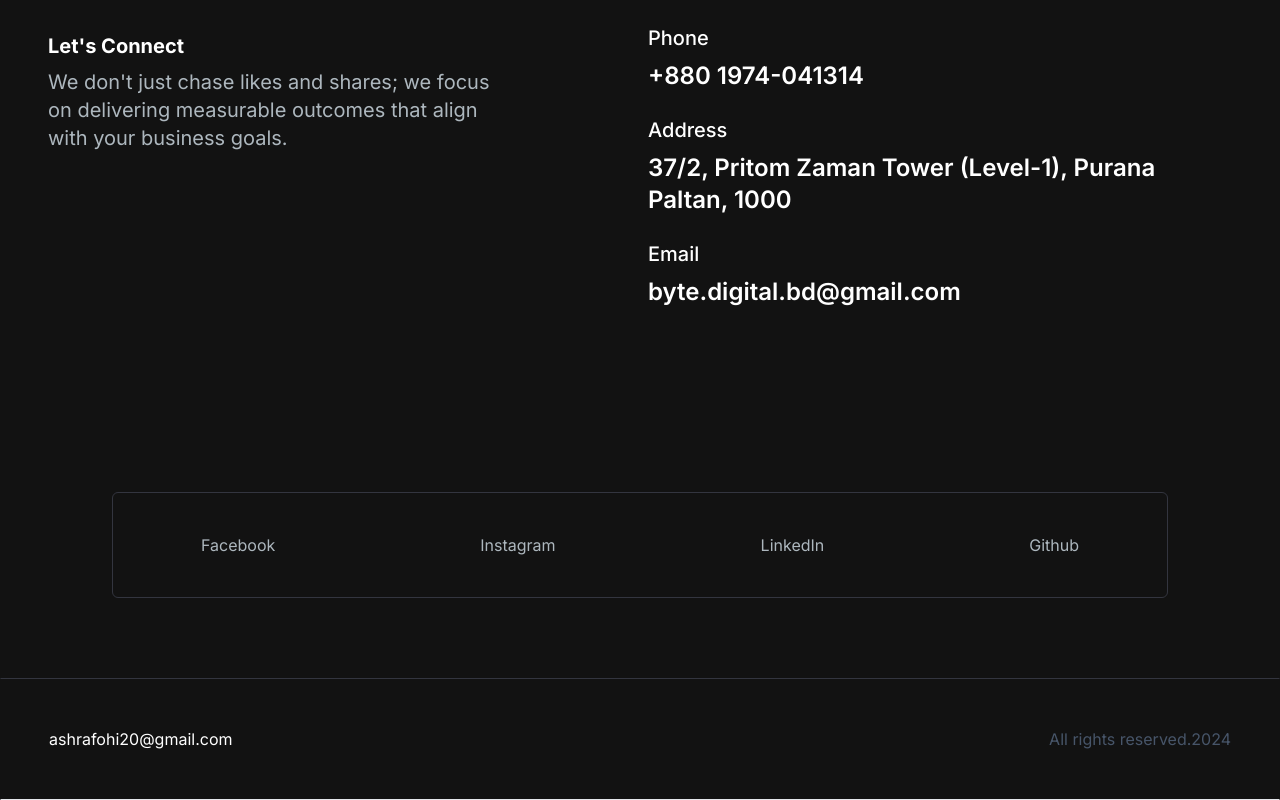
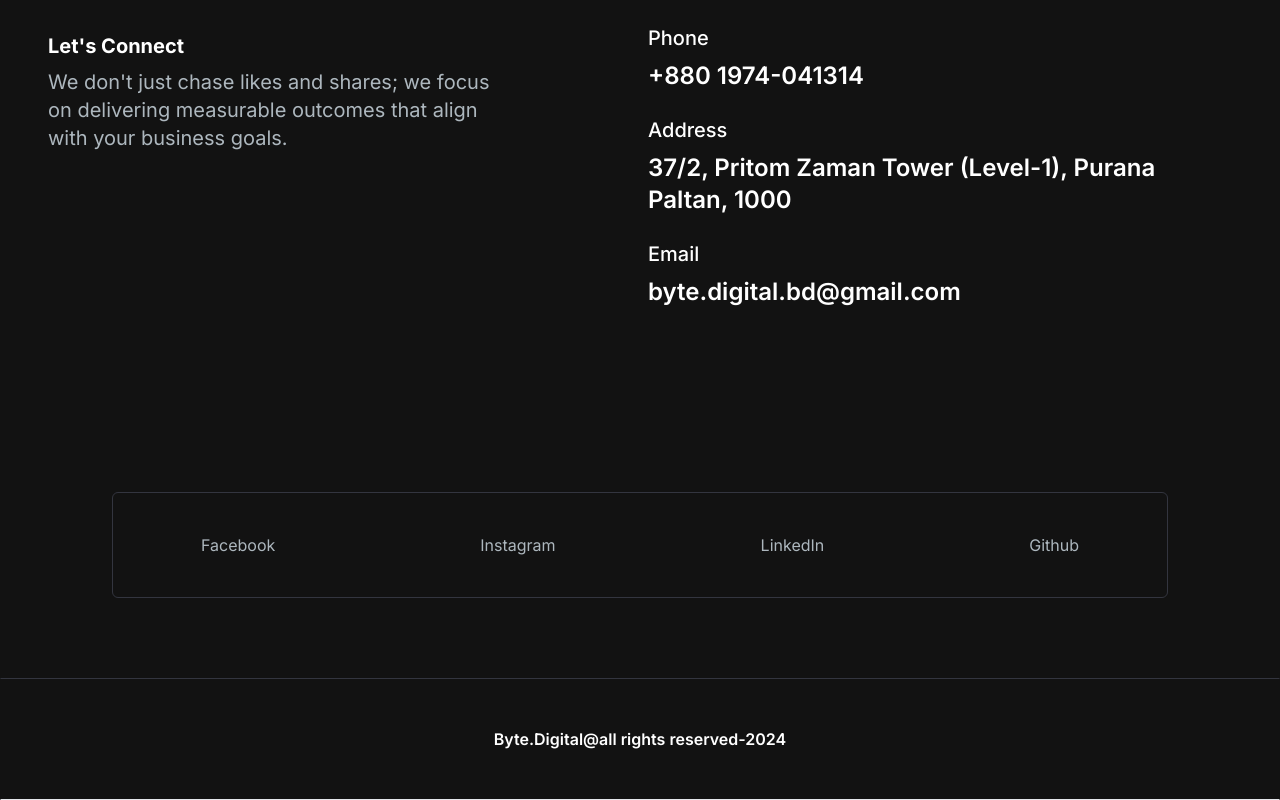
Before and after one commit to Ohi20/byte-recent-2024, a Next.js app: page / in a window 1280 px wide. Shown: the part 2380-3180 px from the top of the page. Built offline with nearby package versions, Linux system fonts and the light colour scheme.

Commit message:
footermodified

```diff
--- a/src/app/components/Footer.jsx
+++ b/src/app/components/Footer.jsx
@@ -3,9 +3,10 @@ import React from "react";
 const Footer = () => {
   return (
     <footer className="footer border z-10 border-t-[#33353F] border-l-transparent border-r-transparent text-white">
-      <div className="container p-12 flex justify-between">
-        <span>ashrafohi20@gmail.com</span>
-        <p className="text-slate-600">All rights reserved.2024</p>
+      <div className="container p-12 flex justify-center">
+        <p className="text-white text-md font-semibold">
+          Byte.Digital@all rights reserved-2024
+        </p>
       </div>
     </footer>
   );
```
